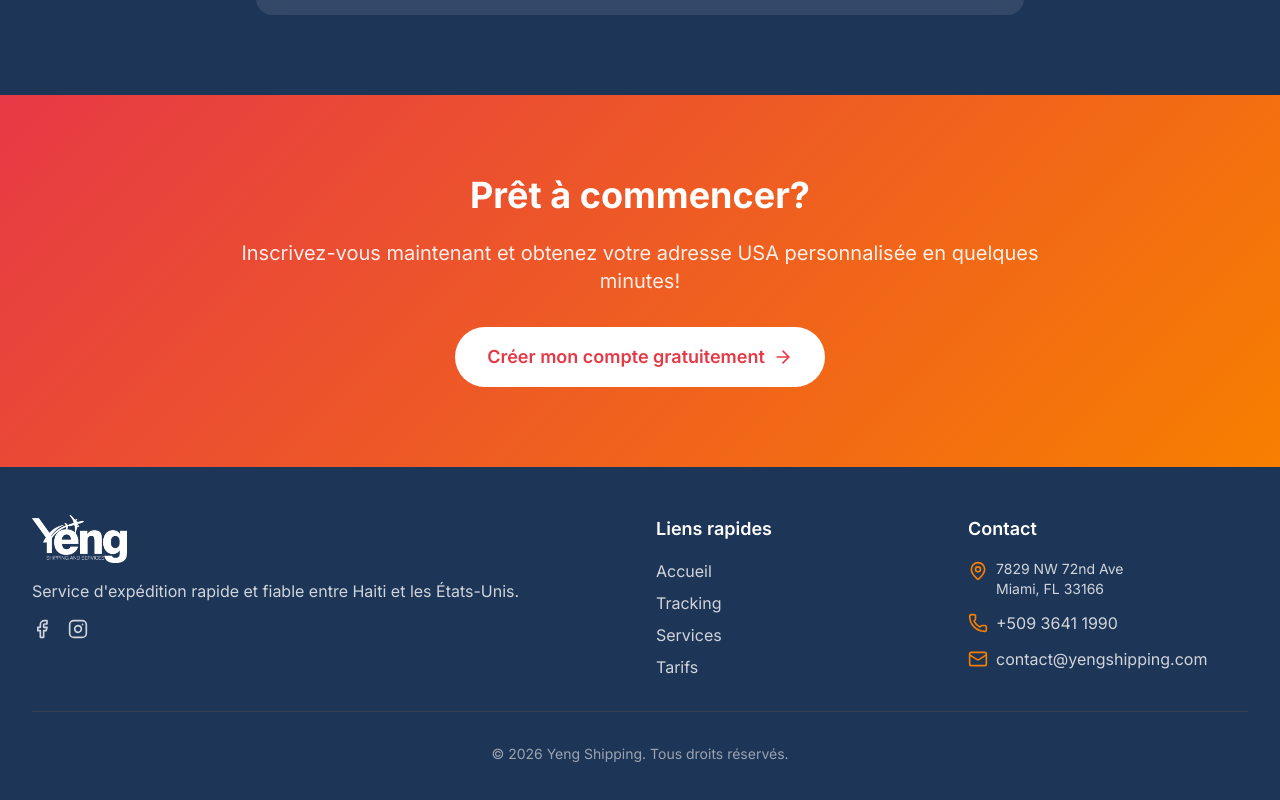
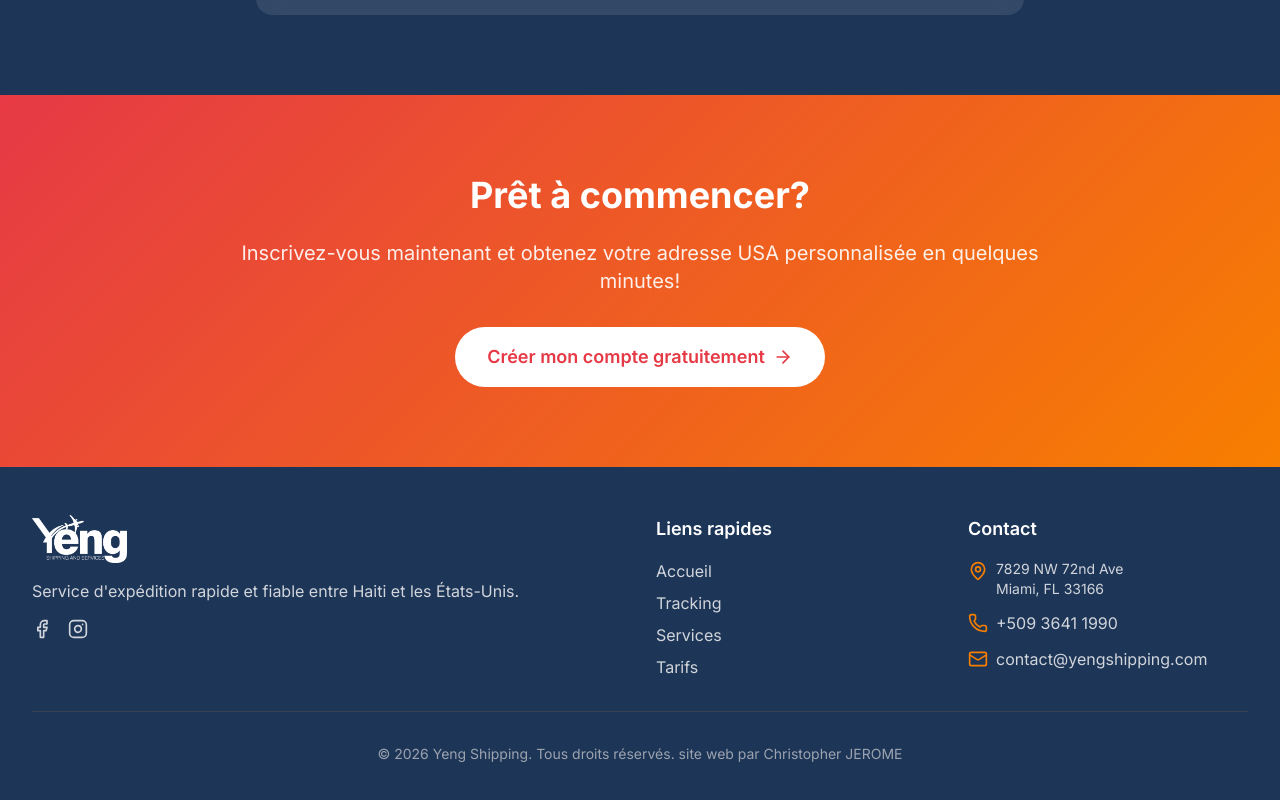
Before and after one commit to jcsoftlabs/Yeng-client, a Next.js app: page / in a window 1280 px wide. Shown: the part 1954-2754 px from the top of the page. Built offline with nearby package versions, Linux system fonts and the light colour scheme; no server answers.

Commit message:
Update footer copyright text

```diff
--- a/components/Footer.tsx
+++ b/components/Footer.tsx
@@ -60,7 +60,7 @@ export default function Footer() {
                 </div>
 
                 <div className="mt-8 pt-8 border-t border-gray-700 text-center text-gray-400 text-sm">
-                    <p>© 2026 Yeng Shipping. Tous droits réservés.</p>
+                    <p>© 2026 Yeng Shipping. Tous droits réservés. site web par Christopher JEROME</p>
                 </div>
             </div>
         </footer>
```
